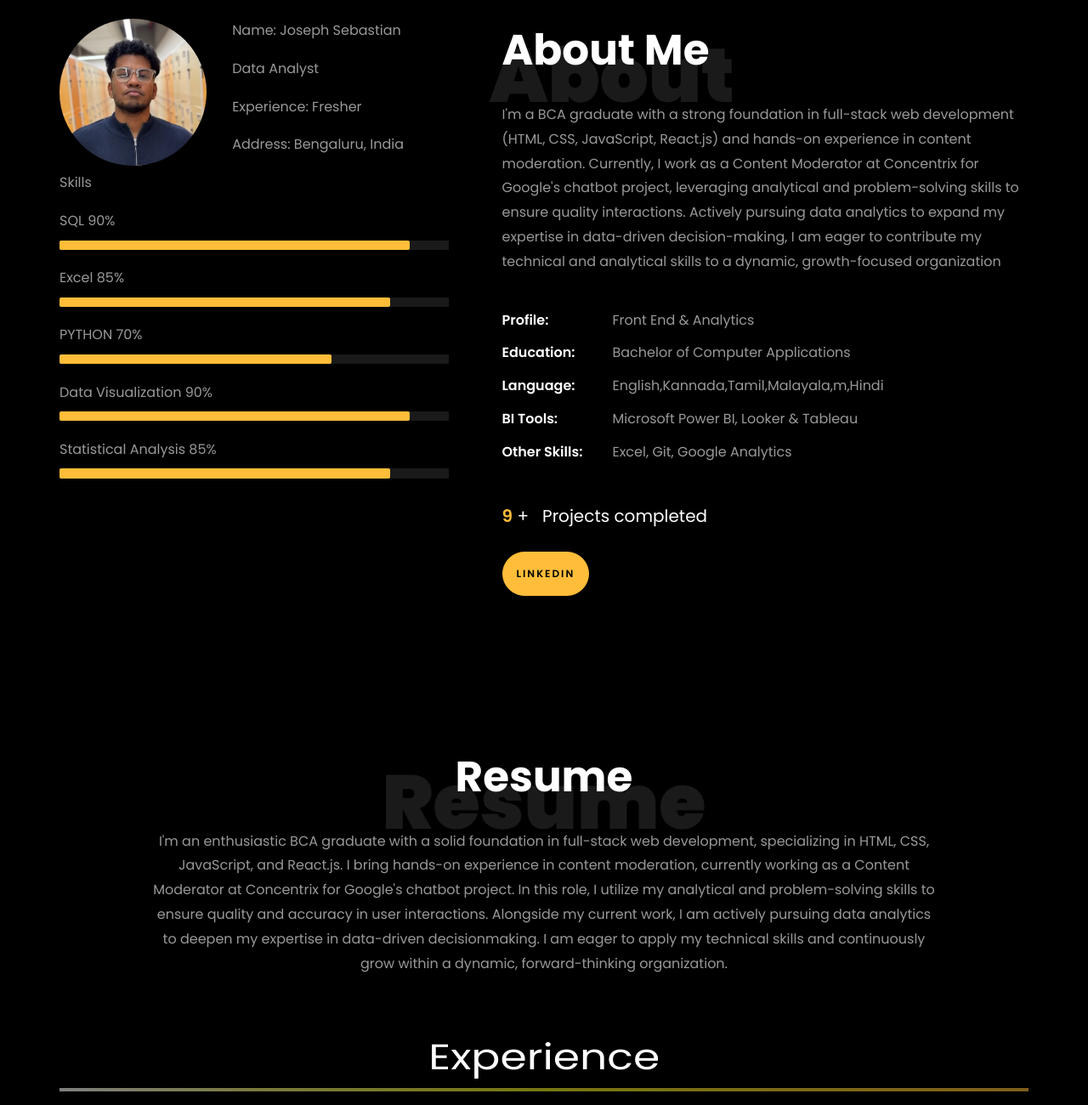
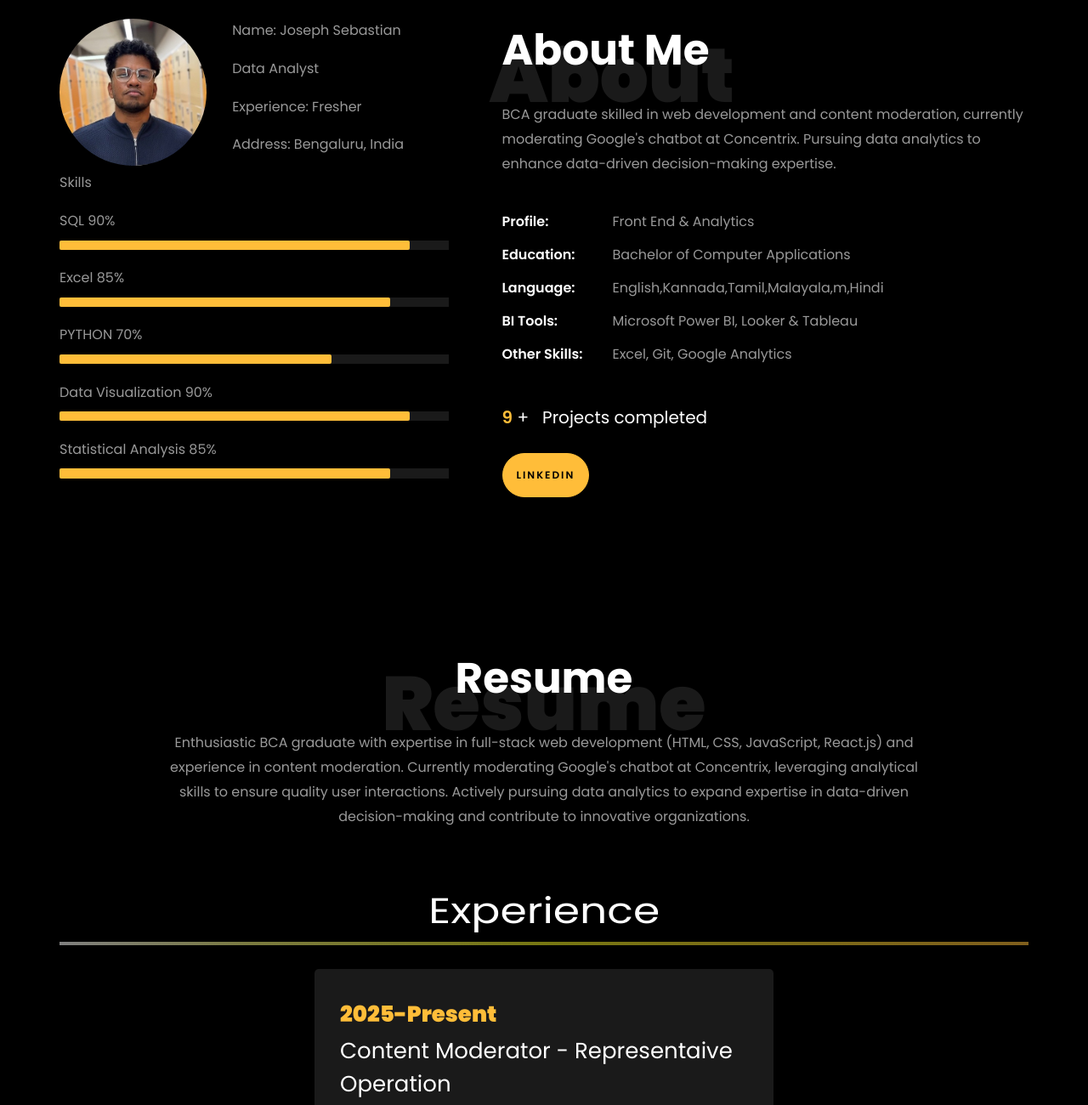
Before and after one commit to josephSebastian27/Portfolio, a plain HTML site: page index.html in a window 1280 px wide. Shown: the part 840-2140 px from the top of the page at 85% size. Drawn offline with Linux system fonts and the light colour scheme; files whose address does not match are found by name.

Commit message:
Update index.html

```diff
--- a/index.html
+++ b/index.html
@@ -275,7 +275,8 @@
 								<!-- <p>With over 5 years of comprehensive experience in the field of data science & analytics, accompanied by a bachelor's degree in engineering.
 									Proficient in data analysis, statistical analysis, hypothesis testing, customer behaviour analysis, &amp; machine learning.
 									Demonstrated success in leading impactful projects and providing effective mentorship.</p> -->
-									<p>I'm a BCA graduate with a strong foundation in full-stack web development (HTML, CSS, JavaScript, React.js) and hands-on experience in content moderation. Currently, I work as a Content Moderator at Concentrix for Google's chatbot project, leveraging analytical and problem-solving skills to ensure quality interactions. Actively pursuing data analytics to expand my expertise in data-driven decision-making, I am eager to contribute my technical and analytical skills to a dynamic, growth-focused organization</p>
+									<p>	BCA graduate skilled in web development and content moderation, currently moderating Google's chatbot at Concentrix.
+										Pursuing data analytics to enhance data-driven decision-making expertise. </p>
 								<ul class="about-info mt-4 px-md-0 px-2">
 									<li class="d-flex"><span>Profile:</span> <span>Front End &amp; Analytics</span></li>
 									<!-- <li class="d-flex"><span>Domain:</span> <span>Retail, Ecommerce, BFSI &amp; Digital Marketing</span></li> -->
@@ -315,14 +316,9 @@
           	<h1 class="big big-2">Resume</h1>
             <h2 class="mb-4">Resume</h2>
             <!-- <p>Seasoned Senior Data Analyst with 5+ years of experience driving business strategies through data-driven insights. Proven expertise in data science, statistical analysis, machine learning algorithms and project management.</p> -->
-			<p>I'm an enthusiastic BCA graduate with a solid foundation in full-stack web
-				development, specializing in HTML, CSS, JavaScript, and React.js. I bring
-				hands-on experience in content moderation, currently working as a
-				Content Moderator at Concentrix for Google's chatbot project. In this role, I
-				utilize my analytical and problem-solving skills to ensure quality and
-				accuracy in user interactions. Alongside my current work, I am actively
-				pursuing data analytics to deepen my expertise in data-driven decisionmaking. I am eager to apply my technical skills and continuously grow
-				within a dynamic, forward-thinking organization.
+			<p>Enthusiastic BCA graduate with expertise in full-stack web development (HTML, CSS, JavaScript, React.js) and experience in content moderation.
+				Currently moderating Google's chatbot at Concentrix, leveraging analytical skills to ensure quality user interactions.
+				Actively pursuing data analytics to expand expertise in data-driven decision-making and contribute to innovative organizations.
 				</p>
           </div>
         </div>
@@ -595,11 +591,11 @@
 		  <div class="container">
 			<br>
 			<br>
-			<div class="row justify-content-center">
+			/* <div class="row justify-content-center">
 				<div class="col-md-7 ftco-animate text-center">
 					<h2>Have a<span> Question?  </span> <a href="https://forms.gle/uLaTShUKXraAvHJ77" class="btn btn-primary py-3 px-5">Click Here</a> </h2>
 				</div>
-			</div>
+			</div> */
 				<br>
 					<ul class="ftco-footer-social list-unstyled d-flex justify-content-center align-items-center mb-0">
 					  <li class="ftco-animate normal-txt">Find me on  </li>
```
